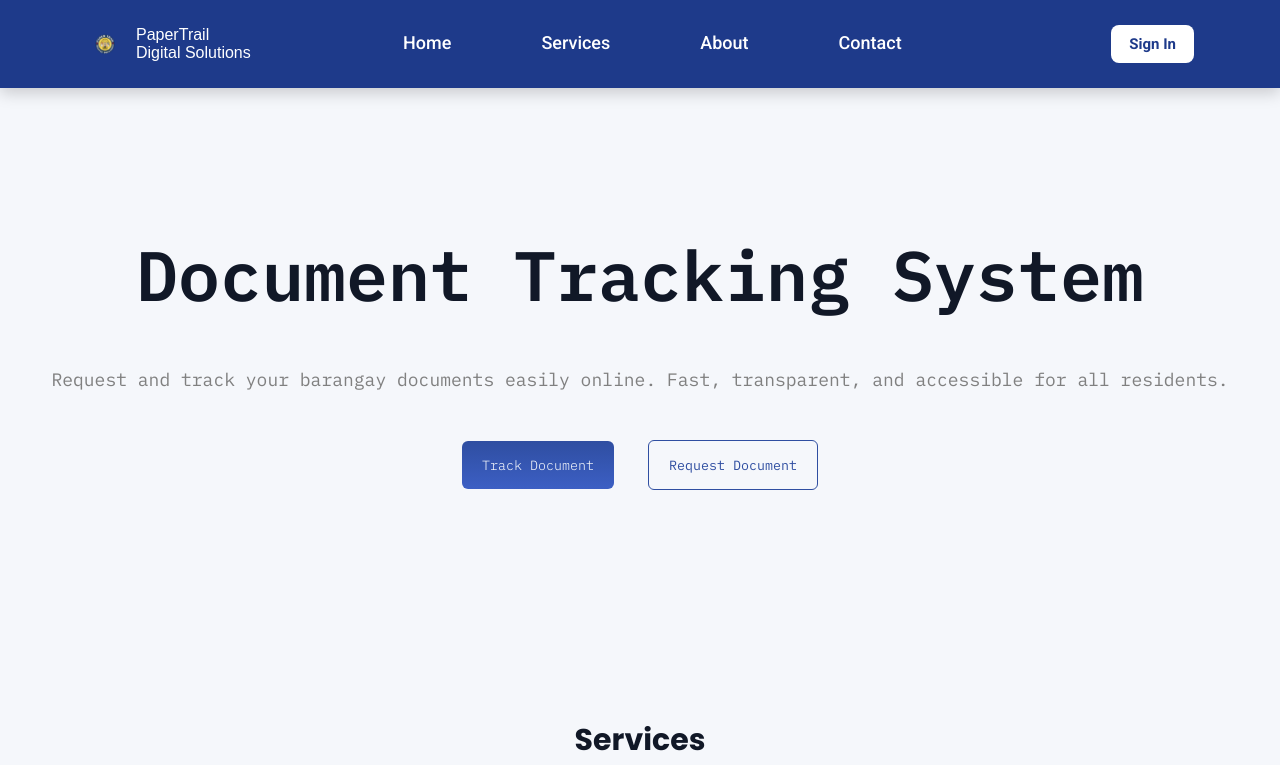
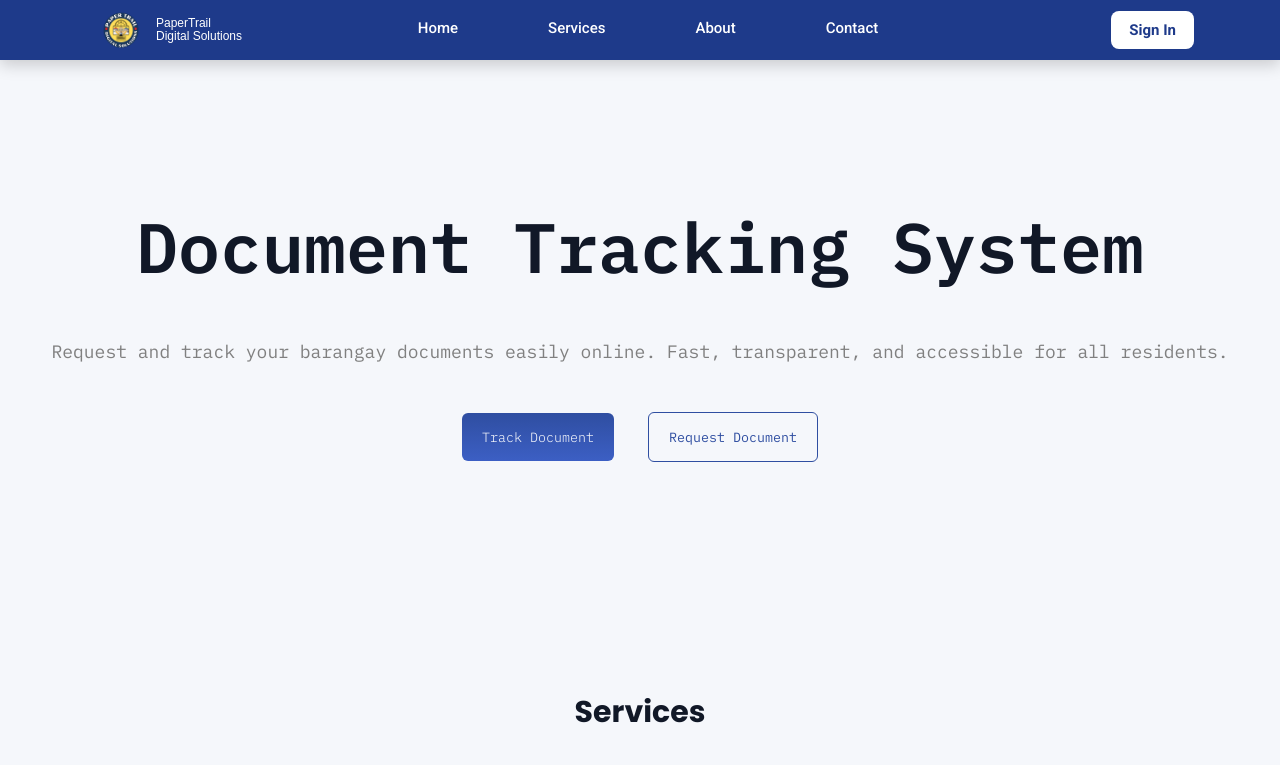
Before and after one commit to JakeBernal/document-tracker, a React (Vite) app in the folder tracker/: page / in a window 1280 px wide. Shown: the top 765 px of the page. Built offline with nearby package versions, Linux system fonts and the light colour scheme.

Commit message:
navbar fixed

```diff
--- a/tracker/src/css/navbar.css
+++ b/tracker/src/css/navbar.css
@@ -2,7 +2,7 @@
 
 .navbar {
   width: 100%;
-  height: 88px;
+  height: 60px;
   display: flex;
   align-items: center;
   justify-content: space-between;
@@ -19,18 +19,18 @@
 .logo {
   display: flex;
   align-items: center;
-  gap: 12px;
+
   color: #ffffff;
   cursor: pointer;
   font-family: Arial, Helvetica, sans-serif;
-  font-size: 16px;
+  font-size: 12px;
   font-weight: 500;
   line-height: 1.1;
 }
 
 .img {
-  width: 38px;
-  height: 38px;
+  width: 70px;
+  height: 70px;
   object-fit: contain;
   display: block;
 }
@@ -55,7 +55,7 @@
 .nav-txt li {
   color: #ffffff;
   font-family: "Roboto", Arial, sans-serif;
-  font-size: 18px;
+  font-size: 15px;
   font-weight: 500;
   cursor: pointer;
   transition: 0.2s ease;
```
Also changed, not shown: 1 other file (tests, documents, lock files or other folders).
